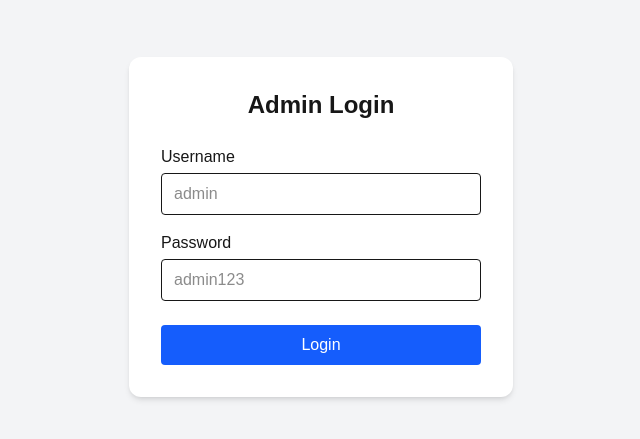
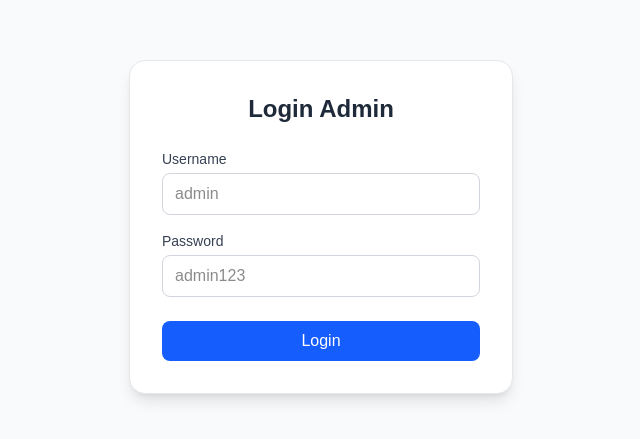
Before and after one commit to selvirahmadila/project-Bukuku, a Next.js app in the folder cms/: page /login in a window 1280 px wide. Shown: the part 173-612 px from the top of the page, without its empty margins (319-959 px from the left). Built offline with nearby package versions, Linux system fonts and the light colour scheme.

Commit message:
dehendy :  cms(admin)-modifikasi halaman login

```diff
--- a/cms/app/login/page.tsx
+++ b/cms/app/login/page.tsx
@@ -29,22 +29,26 @@ export default function AdminLoginPage() {
   };
 
   return (
-    <div className="min-h-screen flex items-center justify-center bg-gray-100 px-4">
+    <div className="min-h-screen flex items-center justify-center bg-gray-50 px-4">
       <form
         onSubmit={handleLogin}
-        className="bg-white p-8 rounded-xl shadow-md w-full max-w-sm"
+        className="bg-white p-8 rounded-2xl shadow-lg w-full max-w-sm border border-gray-200"
       >
-        <h1 className="text-2xl font-bold mb-6 text-center">Admin Login</h1>
+        <h1 className="text-2xl font-semibold text-gray-800 mb-6 text-center">
+          Login Admin
+        </h1>
 
         {errorMsg && (
-          <p className="mb-4 text-red-600 text-center">{errorMsg}</p>
+          <div className="mb-4 text-sm text-red-600 text-center bg-red-50 border border-red-200 rounded p-2">
+            {errorMsg}
+          </div>
         )}
 
         <div className="mb-4">
-          <label className="block mb-1">Username</label>
+          <label className="block text-sm text-gray-700 mb-1">Username</label>
           <input
             type="text"
-            className="w-full border px-3 py-2 rounded"
+            className="w-full border border-gray-300 px-3 py-2 rounded-lg focus:outline-none focus:ring-2 focus:ring-blue-500"
             value={username}
             onChange={(e) => setUsername(e.target.value)}
             placeholder="admin"
@@ -53,10 +57,10 @@ export default function AdminLoginPage() {
         </div>
 
         <div className="mb-6">
-          <label className="block mb-1">Password</label>
+          <label className="block text-sm text-gray-700 mb-1">Password</label>
           <input
             type="password"
-            className="w-full border px-3 py-2 rounded"
+            className="w-full border border-gray-300 px-3 py-2 rounded-lg focus:outline-none focus:ring-2 focus:ring-blue-500"
             value={password}
             onChange={(e) => setPassword(e.target.value)}
             placeholder="admin123"
@@ -66,7 +70,7 @@ export default function AdminLoginPage() {
 
         <button
           type="submit"
-          className="w-full bg-blue-600 text-white py-2 rounded hover:bg-blue-700"
+          className="w-full bg-blue-600 text-white font-medium py-2 rounded-lg hover:bg-blue-700 transition"
         >
           Login
         </button>
```
